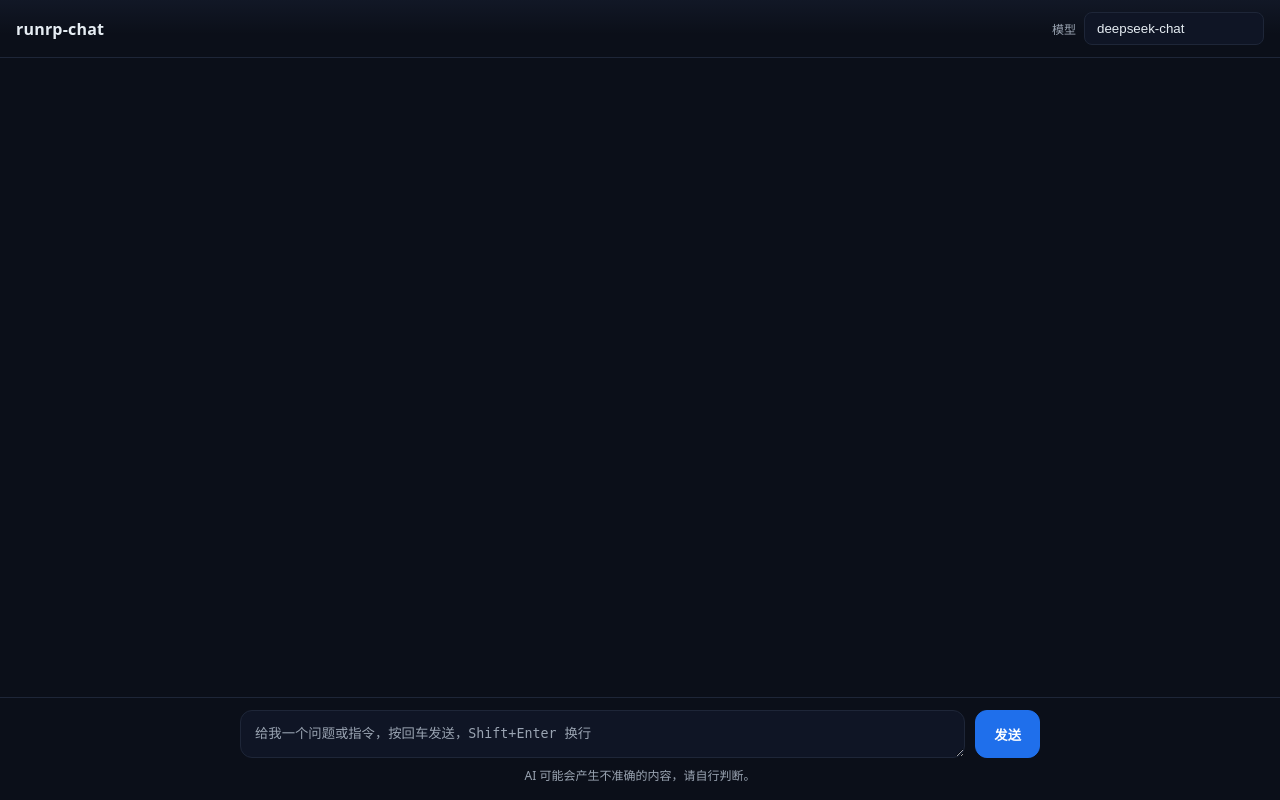
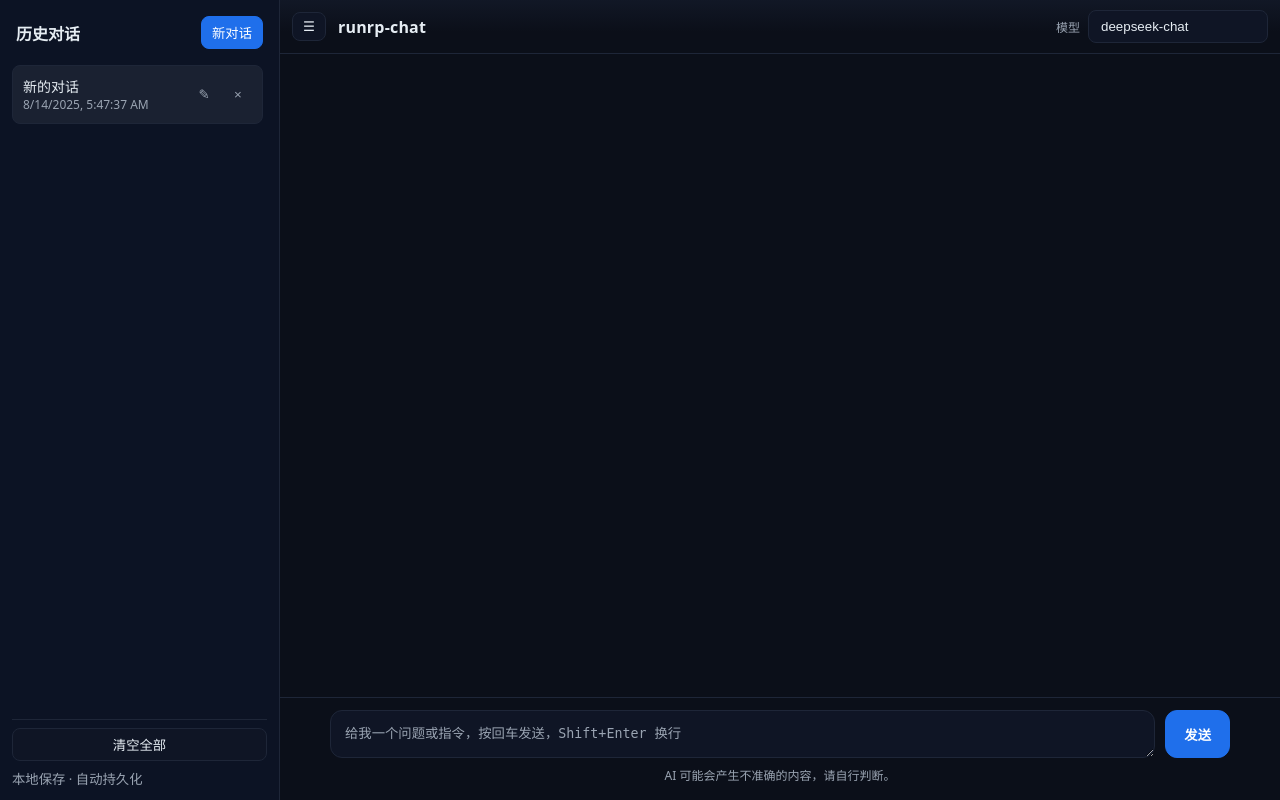
Before and after one commit to cangliangxyx/runrp-chat, a FastAPI app: page / in a window 1280 px wide. Run offline with FastAPI, Linux system fonts and the light colour scheme.

Commit message:
v1.0.1 修改index.html展示风格

```diff
--- a/static/script.js
+++ b/static/script.js
@@ -1,32 +1,268 @@
 (function () {
+  // DOM
   const form = document.getElementById("chat-form");
   const modelSel = document.getElementById("model");
   const promptEl = document.getElementById("prompt");
   const messagesEl = document.getElementById("messages");
   const sendBtn = form.querySelector('button[type="submit"]');
+  const sidebar = document.getElementById("sidebar");
+  const btnToggle = document.getElementById("btn-toggle");
+  const btnNew = document.getElementById("btn-new");
+  const btnClearAll = document.getElementById("btn-clear-all");
+  const convList = document.getElementById("conv-list");
 
-  // 创建一条消息气泡（不显示 AI/你 文本，不显示头像）
-  function createMessage(role, text = "") {
+  // 本地存储键
+  const LS_KEY = "runrp_chat_conversations";
+  const LS_ACTIVE = "runrp_chat_active";
+
+  // 内存状态
+  let conversations = loadConversations();
+  let activeId = loadActiveId();
+
+  function uid() { return Math.random().toString(36).slice(2, 10); }
+  function save() {
+    localStorage.setItem(LS_KEY, JSON.stringify(conversations));
+    localStorage.setItem(LS_ACTIVE, activeId || "");
+  }
+  function loadConversations() {
+    try {
+      const raw = localStorage.getItem(LS_KEY);
+      const data = raw ? JSON.parse(raw) : [];
+      return Array.isArray(data) ? data : [];
+    } catch { return []; }
+  }
+  function loadActiveId() { return localStorage.getItem(LS_ACTIVE) || ""; }
+  function getActiveConv() { return conversations.find(c => c.id === activeId) || null; }
+
+  // 渲染侧栏列表
+  function renderConvList() {
+    convList.innerHTML = "";
+    conversations.forEach(conv => {
+      const item = document.createElement("div");
+      item.className = "conv-item" + (conv.id === activeId ? " active" : "");
+      item.dataset.id = conv.id;
+
+      const titleWrap = document.createElement("div");
+      titleWrap.style.display = "flex";
+      titleWrap.style.flexDirection = "column";
+      titleWrap.style.minWidth = 0;
+
+      // 标题（可编辑）
+      const title = document.createElement("div");
+      title.className = "conv-title";
+      title.textContent = conv.title || "未命名会话";
+      title.title = "双击编辑标题";
+
+      // 双击标题编辑
+      title.addEventListener("dblclick", (e) => {
+        e.stopPropagation();
+        startEditTitle(conv.id, title);
+      });
+
+      const meta = document.createElement("div");
+      meta.className = "conv-meta";
+      meta.textContent = new Date(conv.updatedAt || Date.now()).toLocaleString();
+
+      titleWrap.appendChild(title);
+      titleWrap.appendChild(meta);
+
+      const actions = document.createElement("div");
+      actions.className = "conv-actions";
+
+      // 编辑按钮
+      const btnEdit = document.createElement("button");
+      btnEdit.className = "btn-icon";
+      btnEdit.title = "修改标题";
+      btnEdit.setAttribute("aria-label", "修改标题");
+      btnEdit.textContent = "✎";
+      btnEdit.addEventListener("click", (ev) => {
+        ev.stopPropagation();
+        startEditTitle(conv.id, title);
+      });
+
+      // 删除按钮
+      const btnDel = document.createElement("button");
+      btnDel.className = "btn-icon";
+      btnDel.title = "删除此会话";
+      btnDel.setAttribute("aria-label", "删除此会话");
+      btnDel.textContent = "×";
+      btnDel.addEventListener("click", (ev) => {
+        ev.stopPropagation();
+        const ok = confirm(`确认删除会话「${conv.title || "未命名会话"}」吗？`);
+        if (!ok) return;
+
+        const idx = conversations.findIndex(c => c.id === conv.id);
+        if (idx >= 0) conversations.splice(idx, 1);
+
+        if (activeId === conv.id) {
+          activeId = conversations[0]?.id || "";
+        }
+        save();
+        renderConvList();
+        renderMessages();
+        if (!conversations.length) newConversation();
+      });
+
+      actions.appendChild(btnEdit);
+      actions.appendChild(btnDel);
+
+      // 点击项切换会话
+      item.addEventListener("click", () => {
+        activeId = conv.id;
+        save();
+        renderConvList();
+        renderMessages();
+        closeSidebarOnMobile();
+      });
+
+      item.appendChild(titleWrap);
+      item.appendChild(actions);
+      convList.appendChild(item);
+    });
+  }
+
+  // 开始编辑标题
+  function startEditTitle(convId, titleEl) {
+    const conv = conversations.find(c => c.id === convId);
+    if (!conv) return;
+
+    const oldText = conv.title || "未命名会话";
+    const input = document.createElement("input");
+    input.type = "text";
+    input.className = "title-input";
+    input.value = oldText;
+    input.maxLength = 100;
+    input.placeholder = "请输入标题";
+
+    // 替换 DOM
+    titleEl.replaceWith(input);
+    input.focus();
+    input.select();
+
+    const finish = (saveChange) => {
+      const text = input.value.trim();
+      if (saveChange && text && text !== oldText) {
+        conv.title = text;
+        conv.updatedAt = Date.now();
+        save();
+      }
+      renderConvList(); // 重新渲染以恢复正常结构
+    };
+
+    input.addEventListener("keydown", (e) => {
+      if (e.key === "Enter") {
+        e.preventDefault();
+        finish(true);
+      } else if (e.key === "Escape") {
+        e.preventDefault();
+        finish(false);
+      }
+    });
+
+    input.addEventListener("blur", () => finish(true));
+  }
+
+  // 渲染消息列表
+  function renderMessages() {
+    messagesEl.innerHTML = "";
+    const conv = getActiveConv();
+    if (!conv || !Array.isArray(conv.messages)) return;
+    conv.messages.forEach(msg => {
+      const wrap = document.createElement("div");
+      wrap.className = `msg ${msg.role}`;
+      const bubble = document.createElement("div");
+      bubble.className = "bubble";
+      bubble.textContent = msg.content || "";
+      wrap.appendChild(bubble);
+      messagesEl.appendChild(wrap);
+    });
+    scrollToBottom();
+  }
+
+  function newConversation(initialUserText = "") {
+    const id = uid();
+    const title = (initialUserText || "新的对话").slice(0, 30);
+    const conv = { id, title, messages: [], createdAt: Date.now(), updatedAt: Date.now() };
+    conversations.unshift(conv);
+    activeId = id;
+    save();
+    renderConvList();
+    renderMessages();
+    return conv;
+  }
+
+  function updateTitleIfNeeded(conv) {
+    const firstUser = conv.messages.find(m => m.role === "user");
+    if (firstUser) conv.title = firstUser.content.slice(0, 30);
+  }
+
+  function appendMessage(role, content) {
+    let conv = getActiveConv();
+    if (!conv) conv = newConversation(content);
+
+    conv.messages.push({ role, content, ts: Date.now() });
+    conv.updatedAt = Date.now();
+    updateTitleIfNeeded(conv);
+    save();
+
     const wrap = document.createElement("div");
     wrap.className = `msg ${role}`;
-
     const bubble = document.createElement("div");
     bubble.className = "bubble";
-    bubble.textContent = text || "";
-
+    bubble.textContent = content;
     wrap.appendChild(bubble);
     messagesEl.appendChild(wrap);
-    return { wrap, bubble };
+    scrollToBottom();
+    return { conv, wrap, bubble };
+  }
+
+  function ensureAssistantMessage() {
+    const conv = getActiveConv();
+    if (!conv) return appendMessage("assistant", "");
+    const last = conv.messages[conv.messages.length - 1];
+    if (!last || last.role !== "assistant") return appendMessage("assistant", "");
+
+    const nodes = messagesEl.querySelectorAll(".msg.assistant .bubble");
+    if (nodes.length) {
+      return { conv, wrap: nodes[nodes.length - 1].parentElement, bubble: nodes[nodes.length - 1] };
+    }
+    return appendMessage("assistant", "");
   }
 
   function scrollToBottom() {
     requestAnimationFrame(() => {
+      const ctn = document.scrollingElement || document.documentElement;
       messagesEl.scrollTop = messagesEl.scrollHeight;
-      window.scrollTo({ top: document.body.scrollHeight, behavior: "smooth" });
+      window.scrollTo({ top: ctn.scrollHeight, behavior: "smooth" });
     });
   }
 
-  // Enter 发送 / Shift+Enter 换行
+  // 侧栏开关
+  function openSidebar() { sidebar.classList.add("open"); }
+  function closeSidebarOnMobile() { sidebar.classList.remove("open"); }
+  btnToggle?.addEventListener("click", () => {
+    if (sidebar.classList.contains("open")) closeSidebarOnMobile(); else openSidebar();
+  });
+
+  // 新对话
+  btnNew?.addEventListener("click", () => {
+    newConversation();
+    openSidebar();
+  });
+
+  // 清空全部
+  btnClearAll?.addEventListener("click", () => {
+    const ok = confirm("确认清空所有历史会话吗？此操作不可撤销。");
+    if (!ok) return;
+    conversations = [];
+    activeId = "";
+    save();
+    renderConvList();
+    renderMessages();
+    newConversation();
+  });
+
+  // 发送逻辑（流式）
   promptEl.addEventListener("keydown", (e) => {
     if (e.key === "Enter" && !e.shiftKey) {
       e.preventDefault();
@@ -41,16 +277,12 @@
     const prompt = promptEl.value.trim();
     if (!prompt) return;
 
-    // 1) 渲染用户气泡，清空输入框
-    createMessage("user", prompt);
-    scrollToBottom();
+    appendMessage("user", prompt);
     promptEl.value = "";
 
-    // 2) 预创建助手气泡，流式写入
-    const assistant = createMessage("assistant", "");
-    scrollToBottom();
+    let conv = getActiveConv();
+    const assistantNode = ensureAssistantMessage();
 
-    // 3) 发送请求
     const formData = new FormData();
     formData.append("model", model);
     formData.append("prompt", prompt);
@@ -62,24 +294,58 @@
       const resp = await fetch("/chat", { method: "POST", body: formData });
 
       if (!resp.ok || !resp.body) {
-        assistant.bubble.textContent = `错误: ${resp.status} ${resp.statusText}`;
+        const err = `错误: ${resp.status} ${resp.statusText}`;
+        assistantNode.bubble.textContent = err;
+        conv = getActiveConv();
+        if (conv) {
+          const last = conv.messages[conv.messages.length - 1];
+          if (last && last.role === "assistant") {
+            last.content = err;
+            conv.updatedAt = Date.now();
+            save(); renderConvList();
+          }
+        }
         scrollToBottom();
         return;
       }
 
       const reader = resp.body.getReader();
       const decoder = new TextDecoder("utf-8");
+      let acc = "";
 
       while (true) {
         const { value, done } = await reader.read();
         if (done) break;
+        const chunk = decoder.decode(value, { stream: true });
+        acc += chunk;
+        assistantNode.bubble.textContent = acc;
 
-        const chunk = decoder.decode(value, { stream: true });
-        assistant.bubble.textContent += chunk;
+        conv = getActiveConv();
+        if (conv) {
+          const last = conv.messages[conv.messages.length - 1];
+          if (last && last.role === "assistant") {
+            last.content = acc;
+            conv.updatedAt = Date.now();
+            save();
+          }
+        }
         scrollToBottom();
       }
+
+      conv = getActiveConv();
+      if (conv) { conv.updatedAt = Date.now(); save(); renderConvList(); }
     } catch (error) {
-      assistant.bubble.textContent = `请求失败: ${error.message}`;
+      const failMsg = `请求失败: ${error.message}`;
+      assistantNode.bubble.textContent = failMsg;
+      conv = getActiveConv();
+      if (conv) {
+        const last = conv.messages[conv.messages.length - 1];
+        if (last && last.role === "assistant") {
+          last.content = failMsg;
+          conv.updatedAt = Date.now();
+          save(); renderConvList();
+        }
+      }
       scrollToBottom();
     } finally {
       sendBtn.disabled = false;
@@ -87,4 +353,12 @@
       promptEl.focus();
     }
   });
+
+  // 初始化
+  if (!activeId || !getActiveConv()) {
+    newConversation();
+  } else {
+    renderConvList();
+    renderMessages();
+  }
 })();
--- a/static/style.css
+++ b/static/style.css
@@ -8,6 +8,9 @@
   --ai-bubble: #131b2e;
   --btn: #1f6feb;
   --btn-hover: #2b77f0;
+
+  --sidebar-bg: #0c1324;
+  --sidebar-w: 280px;
 }
 
 * { box-sizing: border-box; }
@@ -20,7 +23,123 @@
   font-family: ui-sans-serif, system-ui, -apple-system, Segoe UI, Roboto, Helvetica, Arial, "Apple Color Emoji", "Segoe UI Emoji";
 }
 
-.app {
+/* 带侧栏布局 */
+.app.with-sidebar {
+  display: grid;
+  grid-template-columns: var(--sidebar-w) 1fr;
+  grid-template-rows: 100dvh;
+}
+
+/* 侧栏 */
+.sidebar {
+  display: flex;
+  flex-direction: column;
+  height: 100%;
+  background: var(--sidebar-bg);
+  border-right: 1px solid var(--border);
+  padding: 12px;
+  position: sticky;
+  top: 0;
+  left: 0;
+  overflow: hidden;
+}
+
+.sidebar-header {
+  display: flex;
+  align-items: center;
+  gap: 8px;
+  justify-content: space-between;
+  padding: 4px 4px 8px;
+}
+
+.sidebar-title { font-weight: 600; }
+
+.sidebar-new {
+  border: 1px solid var(--btn);
+  background: var(--btn);
+  color: white;
+  border-radius: 8px;
+  padding: 6px 10px;
+  cursor: pointer;
+}
+.sidebar-new:hover { background: var(--btn-hover); border-color: var(--btn-hover); }
+
+.sidebar-list {
+  flex: 1;
+  overflow: auto;
+  margin: 8px 0;
+  display: flex;
+  flex-direction: column;
+  gap: 6px;
+  padding-right: 4px;
+}
+
+.conv-item {
+  display: grid;
+  grid-template-columns: 1fr auto;
+  gap: 8px;
+  align-items: center;
+  padding: 10px 10px;
+  border-radius: 8px;
+  background: transparent;
+  border: 1px solid transparent;
+  color: var(--text);
+  cursor: pointer;
+}
+.conv-item:hover { background: rgba(255,255,255,0.04); }
+.conv-item.active { border-color: var(--border); background: rgba(255,255,255,0.06); }
+.conv-title {
+  overflow: hidden; text-overflow: ellipsis; white-space: nowrap;
+  font-size: 14px;
+  color: var(--text);
+}
+.conv-meta { font-size: 12px; color: var(--muted); }
+
+/* 删除按钮样式 */
+.conv-actions {
+  display: flex;
+  gap: 6px;
+  align-items: center;
+}
+.btn-icon {
+  appearance: none;
+  border: 1px solid transparent;
+  background: transparent;
+  color: var(--muted);
+  border-radius: 6px;
+  width: 28px;
+  height: 28px;
+  display: grid;
+  place-items: center;
+  cursor: pointer;
+}
+.btn-icon:hover {
+  color: #ff9aa2;
+  border-color: rgba(255, 154, 162, 0.3);
+  background: rgba(255, 154, 162, 0.08);
+}
+
+.sidebar-footer {
+  border-top: 1px solid var(--border);
+  padding-top: 8px;
+  display: grid;
+  gap: 8px;
+}
+.sidebar-clear {
+  appearance: none;
+  border: 1px solid var(--border);
+  background: var(--panel);
+  color: var(--text);
+  border-radius: 8px;
+  padding: 6px 10px;
+  cursor: pointer;
+}
+.sidebar-clear:hover { background: #121a2c; }
+
+.muted { color: var(--muted); }
+
+/* 内容区（右侧） */
+.content {
   display: grid;
   grid-template-rows: auto 1fr auto;
   height: 100dvh;
@@ -30,19 +149,27 @@
 .topbar {
   display: flex;
   align-items: center;
-  justify-content: space-between;
   gap: 12px;
-  padding: 12px 16px;
+  padding: 10px 12px;
   border-bottom: 1px solid var(--border);
   background: linear-gradient(180deg, rgba(122,162,247,0.06), transparent 60%);
 }
 
+.menu-btn {
+  appearance: none;
+  border: 1px solid var(--border);
+  background: var(--panel);
+  color: var(--text);
+  border-radius: 8px;
+  padding: 6px 10px;
+  cursor: pointer;
+}
+.menu-btn:hover { background: #121a2c; }
+
 .brand { font-weight: 600; letter-spacing: 0.2px; }
 
-.controls { display: flex; align-items: center; gap: 8px; }
-
+.controls { margin-left: auto; display: flex; align-items: center; gap: 8px; }
 .model-label { font-size: 12px; color: var(--muted); }
-
 .model-select {
   appearance: none;
   background: var(--panel);
@@ -57,7 +184,7 @@
 .main { overflow: auto; }
 
 .chat-container {
-  max-width: 800px;
+  max-width: 900px;
   margin: 0 auto;
   padding: 16px 16px 120px; /* 预留底部输入区高度 */
 }
@@ -70,12 +197,8 @@
   overflow-anchor: auto;
 }
 
-/* 单条消息：左右交替布局（无头像、无角色标签） */
-.msg {
-  display: flex;
-  width: 100%;
-}
-
+/* 消息：左右交替（无头像） */
+.msg { display: flex; width: 100%; }
 .msg .bubble {
   max-width: min(72ch, 85%);
   padding: 12px 14px;
@@ -85,8 +208,6 @@
   word-break: break-word;
   line-height: 1.7;
 }
-
-/* 用户消息靠右，右侧圆角更圆润 */
 .msg.user { justify-content: flex-end; }
 .msg.user .bubble {
   background: var(--user-bubble);
@@ -95,8 +216,6 @@
   border-bottom-right-radius: 6px;
   border-bottom-left-radius: 16px;
 }
-
-/* 助手消息靠左，左侧圆角更圆润 */
 .msg.assistant { justify-content: flex-start; }
 .msg.assistant .bubble {
   background: var(--ai-bubble);
@@ -117,7 +236,7 @@
 }
 
 .chat-form {
-  max-width: 800px;
+  max-width: 900px;
   margin: 0 auto;
   display: grid;
   grid-template-columns: 1fr auto;
@@ -137,7 +256,6 @@
   color: var(--text);
   outline: none;
 }
-
 #prompt::placeholder { color: var(--muted); }
 
 .send-btn {
@@ -150,23 +268,46 @@
   cursor: pointer;
   font-weight: 600;
 }
-
-.send-btn:hover {
-  background: var(--btn-hover);
-  border-color: var(--btn-hover);
-}
+.send-btn:hover { background: var(--btn-hover); border-color: var(--btn-hover); }
 
 .hint {
-  max-width: 800px;
+  max-width: 900px;
   margin: 8px auto 0;
   font-size: 12px;
   color: var(--muted);
   text-align: center;
 }
 
-/* 自适应 */
-@media (max-width: 640px) {
-  .controls { display: none; }
-  .chat-container { padding: 12px 12px 120px; }
-  .msg .bubble { max-width: 92%; }
+/* 响应式：小屏侧栏折叠为抽屉 */
+@media (max-width: 900px) {
+  .app.with-sidebar {
+    grid-template-columns: 0 1fr;
+  }
+  .sidebar {
+    position: fixed;
+    z-index: 20;
+    width: var(--sidebar-w);
+    transform: translateX(-100%);
+    transition: transform .2s ease;
+    height: 100dvh;
+  }
+  .sidebar.open {
+    transform: translateX(0%);
+    box-shadow: 0 0 0 9999px rgba(0,0,0,0.35);
+  }
 }
+
+/* 补充：侧栏编辑状态输入框样式 */
+.title-input {
+  width: 100%;
+  padding: 6px 8px;
+  border-radius: 6px;
+  border: 1px solid var(--border);
+  background: var(--panel);
+  color: var(--text);
+  outline: none;
+  font-size: 14px;
+}
+.title-input::placeholder { color: var(--muted); }
+
+/* 侧栏操作按钮已有样式：.btn-icon，可复用 */
--- a/templates/index.html
+++ b/templates/index.html
@@ -8,9 +8,26 @@
   <script src="/static/script.js" defer></script>
 </head>
 <body>
-  <div class="app">
+  <div class="app with-sidebar">
+    <!-- 左侧边栏（历史对话） -->
+    <aside class="sidebar" id="sidebar">
+      <div class="sidebar-header">
+        <div class="sidebar-title">历史对话</div>
+        <button class="sidebar-new" id="btn-new">新对话</button>
+      </div>
+      <nav class="sidebar-list" id="conv-list" aria-label="会话列表">
+        <!-- 会话项由脚本注入 -->
+      </nav>
+      <div class="sidebar-footer">
+        <button class="sidebar-clear" id="btn-clear-all" title="清空全部历史">清空全部</button>
+        <small class="muted">本地保存 · 自动持久化</small>
+      </div>
+    </aside>
+
+    <div class="content">
       <!-- 顶部栏 -->
       <header class="topbar">
+        <button class="menu-btn" id="btn-toggle" aria-label="切换侧栏">☰</button>
         <div class="brand">runrp-chat</div>
         <div class="controls">
           <label class="model-label" for="model">模型</label>
@@ -25,9 +42,9 @@
       <!-- 主体：对话区 -->
       <main class="main">
         <div class="chat-container">
-        <!-- 历史对话列表 -->
+          <!-- 历史对话列表（消息） -->
           <div id="messages" class="chat-messages" aria-live="polite" aria-atomic="false"></div>
-        <!-- 为兼容旧脚本/接口的保留元素（不再直接使用），由脚本动态填充 -->
+          <!-- 兼容保留（不使用） -->
           <pre id="response" style="display:none;"></pre>
         </div>
       </main>
@@ -46,5 +63,6 @@
         <div class="hint">AI 可能会产生不准确的内容，请自行判断。</div>
       </footer>
     </div>
+  </div>
 </body>
 </html>
```
Lines whose indentation alone changed are shown as unchanged.
